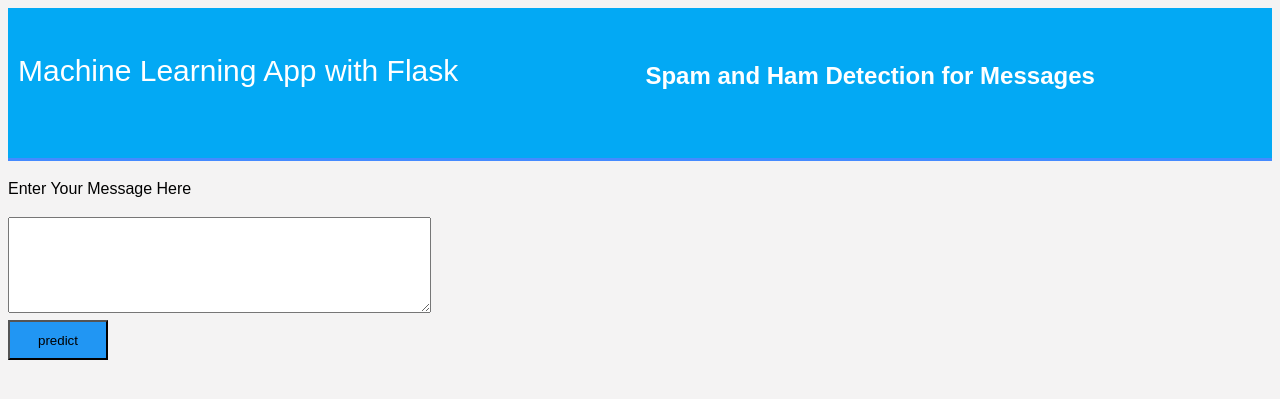
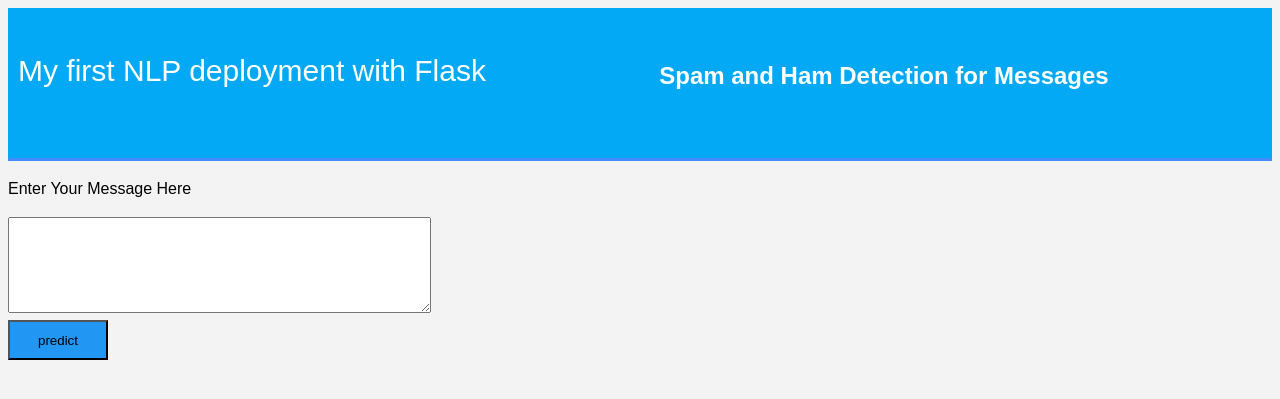
Before and after one commit to markmacwan/Deploying-NLP-Classification, a Flask app: template templates/home.html in a window 1280 px wide. Shown: the top 399 px of the page. Run offline with Flask 2, Linux system fonts and the light colour scheme; the template is opened without the code that fills it, so the values that code supplies are empty; parts of the project's set-up code (start-up, migrations or seed data) failed here and were passed over.

Commit message:
Update home.html

```diff
--- a/templates/home.html
+++ b/templates/home.html
@@ -10,7 +10,7 @@
 	<header>
 		<div class="container">
 		<div id="brandname">
-			Machine Learning App with Flask
+			My first NLP deployment with Flask
 		</div>
 		<h2>Spam and Ham Detection for Messages</h2>
 
```
